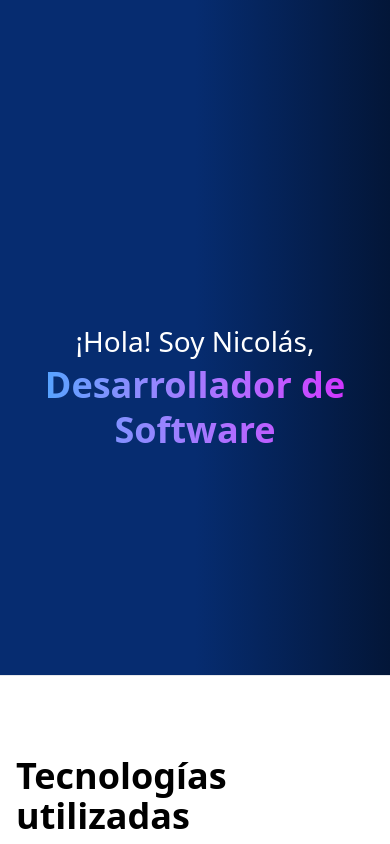
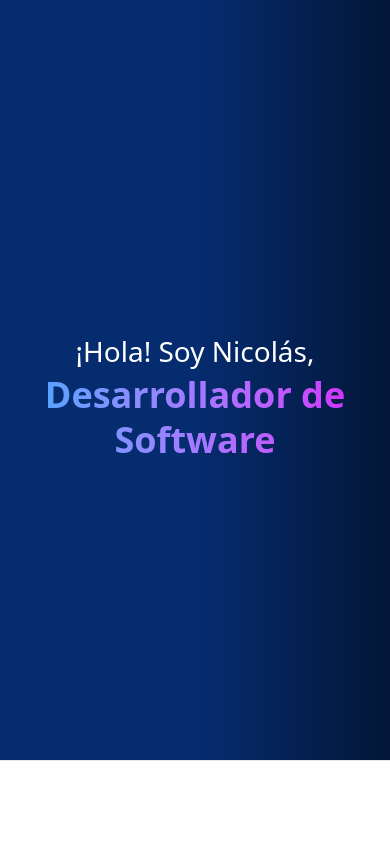
Before and after one commit to Niser01/Portafolio, a SvelteKit app: page / in a window 390 px wide. Shown: the top 844 px of the page. Built offline with nearby package versions, Linux system fonts and the light colour scheme.

Commit message:
Update +page.svelte

```diff
--- a/src/routes/+page.svelte
+++ b/src/routes/+page.svelte
@@ -1,10 +1,10 @@
-<section id="hero" class="relative min-h-[80vh] md:min-h-screen flex items-center justify-center text-white overflow-hidden">
+<section id="hero" class="relative min-h-[90vh] md:min-h-screen flex items-center justify-center text-white overflow-hidden">
   <div class="absolute inset-0 z-0" style="background: linear-gradient(to right, #062C70 50%, black 150%);"></div>
 
   <div class="w-full flex flex-col md:flex-row h-full relative z-10 max-w-7xl mx-auto px-4 items-center">
 
     <!-- Texto -->
-    <div class="text-white md:w-1/2 flex flex-col justify-center h-full space-y-4 pt-24 md:pt-0 text-center md:text-left">
+    <div class="text-white md:w-1/2 flex flex-col justify-center h-full space-y-4 pt-8 md:pt-0 text-center md:text-left">
       <div>
         <p class="text-[28px] md:text-[32px] font-normal">¡Hola! Soy Nicolás,</p>
         <h1 class="text-[36px] md:text-[48px] font-extrabold leading-tight bg-gradient-to-r from-[#33AAFF] to-[#D711FF] bg-clip-text text-transparent">
```
